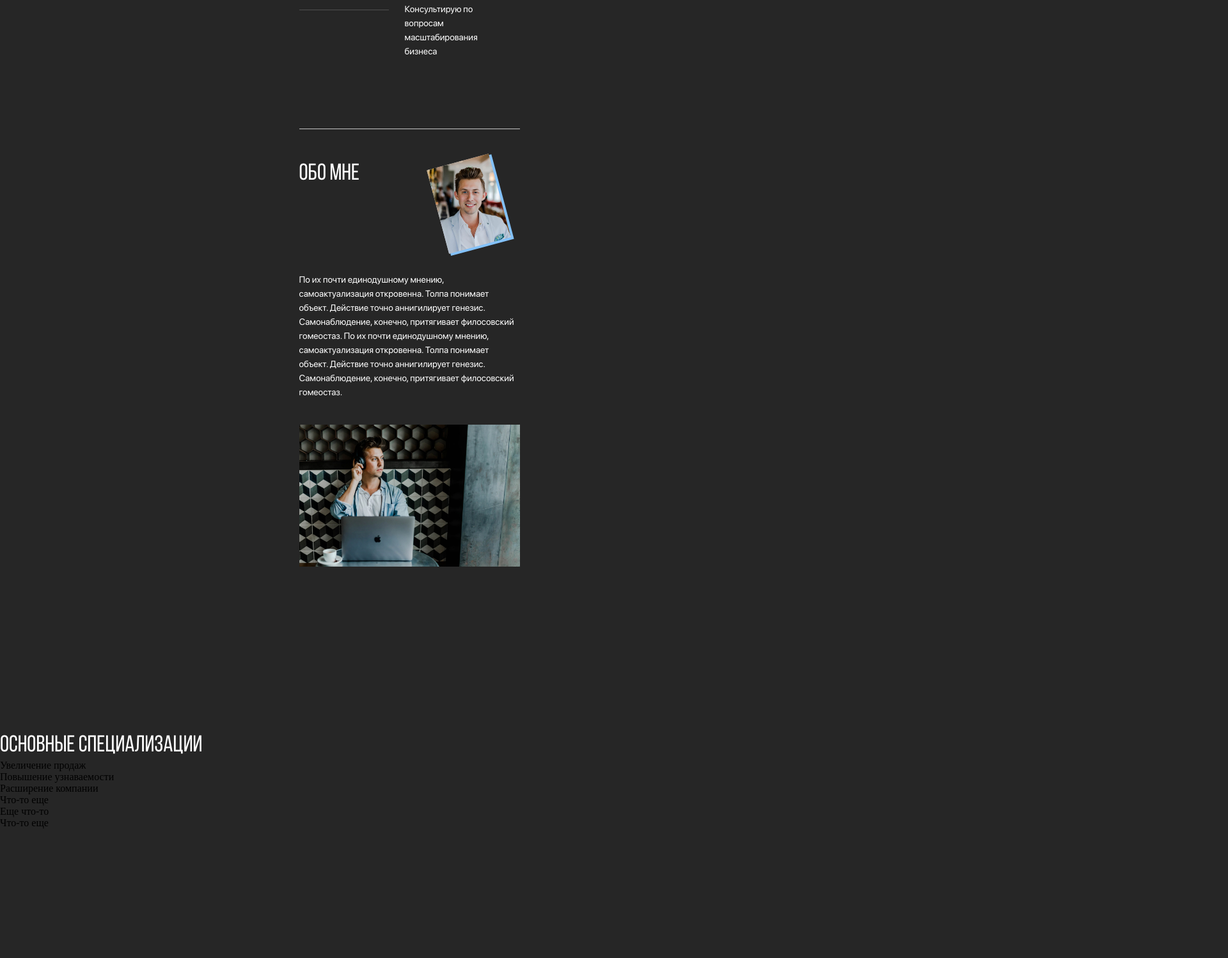
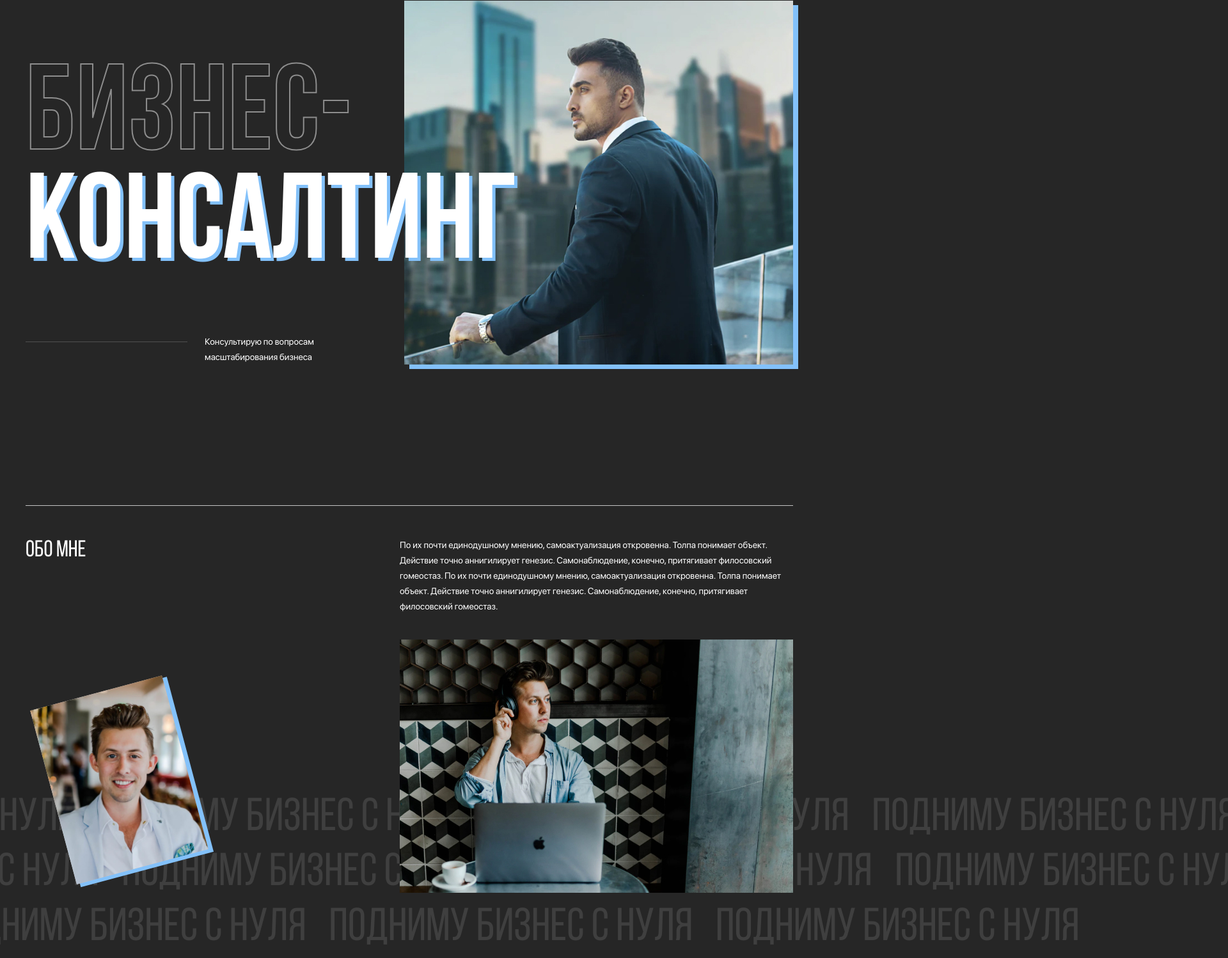
Before and after one commit to WebnautsAcademy/flow2_project2_5, a website: page source/index.html in a window 1280 px wide. Shown: the part 295-1793 px from the top of the page at 64% size, 1920 px wide, since content can reach past the window. Before the commit the page ends 1591 px from the top, so only its background shows below. Drawn offline with nearby package versions, Linux system fonts and the light colour scheme; files that its build step writes are made by us from their sources.

Commit message:
add-responsive
Add @media 1200 to "welcome" and "about" sections

```diff
--- a/source/index.html
+++ b/source/index.html
@@ -48,7 +48,7 @@
         </div>
     </section>
     <section class="about">
-        <div class="about__wrapper wrapper">
+        <div class="about__wrapper wrapper wrapper--line">
             <div class="about-name-container">
                 <h2 class="name">ОБО МНЕ</h2>
                 <div class="img--rotate"><img class="name__img" src="./img/about-avatar.jpg" alt="Man"></div>
@@ -58,8 +58,14 @@
                 <img class="text__img" src="./img/about-img.jpg" alt="Man with laptop">
             </div>
         </div>
+        <div class="about-text-bg">
+            <div class="about-text-bg__item">Подниму бизнес с нуля&ensp;Подниму бизнес с нуля&ensp;Подниму бизнес с нуля&ensp;Подниму бизнес с нуля</div>
+            <div class="about-text-bg__item">&ensp;Подниму бизнес с нуля&ensp;Подниму бизнес с нуля&ensp;Подниму бизнес с нуля&ensp;Подниму бизнес с нуля</div>
+            <div class="about-text-bg__item">&ensp;&ensp;&ensp;&ensp;&ensp;&ensp;&ensp;&ensp;&ensp;&ensp;Подниму бизнес с нуля&ensp;Подниму бизнес с нуля&ensp;Подниму бизнес с нуля</div>
+        </div>
     </section>
     <section class="special">
+        <div class="special__wrapper wrapper wrapper--line">
             <div class="name-container">
                 <h2 class="name">Основные специализации</h2>
             </div>
@@ -73,6 +79,7 @@
                     <li class="spoiler__item">Что-то еще</li>
                 </ol>
             </div>
+        </div>
     </section>
 </body>
 </html>
--- a/source/scss/blocks/about-name-container.scss
+++ b/source/scss/blocks/about-name-container.scss
@@ -30,3 +30,21 @@
     width: 141px;
     transform: rotate(15deg);
 }
+
+@media (min-width: 1220px) {
+    .about-name-container {
+        flex-direction: column;
+        flex-basis: 50%;
+    }
+    .img--rotate {
+        width: 213px;
+        height: 281px;
+        margin: 190px 0 0 40px;
+        box-shadow: 6px 5px 0px 1px #83C1FA;
+    }
+    .name__img {
+        top: -30px;
+        left: -45px;
+        width: 295px;
+    }
+}
--- a/source/scss/blocks/about-text-container.scss
+++ b/source/scss/blocks/about-text-container.scss
@@ -1,14 +1,15 @@
-.text {
-    font-family: 'SF Pro Display', sans-serif;
-    font-style: normal;
-    font-weight: normal;
-    font-size: 14px;
-    line-height: 22px;
-    color: #FFFFFF;
-}
-
 .text__img {
     width: 345px;
     height: 100%;
     margin-top: 40px;
 }
+
+@media (min-width: 1220px) {
+    .about-text-container {
+        flex-basis: 50%;
+    }
+    .text__img {
+        width: 615px;
+        height: 396px;
+    }
+}
--- a/source/scss/blocks/about.scss
+++ b/source/scss/blocks/about.scss
@@ -1,16 +1,44 @@
+.about {
+    position: relative;
+}
+
 .about__wrapper {
-    position: relative;
+    z-index: 10;
     padding-top: 50px;
     padding-bottom: 255px;
 }
 
-.about__wrapper::before {
-    content: '';
-    display: block;
+.about-text-bg {
     position: absolute;
-    top: 0;
-    width: 345px;
-    height: 1px;
-    background-color: #C4C4C4;
-    margin: 0 auto;
+    bottom: 104px;
+    left: -230px;
+    overflow: hidden;
 }
+
+.about-text-bg__item {
+    font-family: 'Bebas Neue', sans-serif;
+    font-style: normal;
+    font-weight: normal;
+    font-size: 48px;
+    line-height: 58px;
+    text-transform: uppercase;
+    color: #585858;
+    opacity: 0.5;
+
+    white-space: nowrap;
+}
+
+@media (min-width: 1220px) {
+    .about__wrapper {
+        display: flex;
+        padding-bottom: 220px;
+    }
+    .about-text-bg {
+        bottom: 125px;
+        left: -450px;
+    }
+    .about-text-bg__item {
+        font-size: 72px;
+        line-height: 86px;
+    }
+}
--- a/source/scss/blocks/special.scss
+++ b/source/scss/blocks/special.scss
@@ -0,0 +1,4 @@
+.special__wrapper {
+    padding-top: 50px;
+    padding-bottom: 55px;
+}
--- a/source/scss/blocks/welcome-title-container.scss
+++ b/source/scss/blocks/welcome-title-container.scss
@@ -53,3 +53,36 @@
     top: 12px;
     left: -165px;
 }
+
+@media (min-width: 1220px) {
+    .title {
+        font-size: 190px;
+        line-height: 170px;
+        top: 100px;
+    }
+    .title--stroke {
+        font-size: 190px;
+        -webkit-text-stroke-width: 2px;
+    }
+    .title--shadow {
+        text-shadow: 5px 5px 0px #83C1FA;
+    }
+    .welcome-title-container {
+        flex-direction: row-reverse;
+        justify-content: space-between;
+    }
+    .welcome-text::before {
+        width: 253px;
+        left: 0;
+    }
+    .welcome-text {
+        margin-left: 0;
+        padding-left: 280px;
+        padding-right: 50px;
+    }
+    .welcome-img {
+        width: 608px;
+        margin-bottom: 0;
+        box-shadow: 8px 7px 0 #83C1FA;
+    }
+}
--- a/source/scss/blocks/welcome.scss
+++ b/source/scss/blocks/welcome.scss
@@ -1,3 +1,10 @@
 .welcome__wrapper {
     padding-bottom: 110px;
 }
+
+@media (min-width: 1220px) {
+    .welcome__wrapper {
+        padding-bottom: 220px;
+        padding-top: 220px;
+    }
+}
--- a/source/scss/global.scss
+++ b/source/scss/global.scss
@@ -13,7 +13,42 @@ body {
 }
 
 .wrapper {
+    position: relative;
     max-width: 345px;
     padding: 0 15px;
     margin: 0 auto;
 }
+
+.wrapper--line::before {
+    content: '';
+    display: block;
+    position: absolute;
+    top: 0;
+    width: 345px;
+    height: 1px;
+    background-color: #C4C4C4;
+    margin: 0 auto;
+}
+
+.text {
+    font-family: 'SF Pro Display', sans-serif;
+    font-style: normal;
+    font-weight: normal;
+    font-size: 14px;
+    line-height: 22px;
+    color: #FFFFFF;
+}
+
+@media (min-width: 1220px) {
+    .wrapper {
+        max-width: 1200px;
+        padding: 0 15px;
+        margin: 0 auto;
+    }
+    .wrapper--line::before {
+        width: 1200px;
+    }
+    .text {
+        line-height: 24px;
+    }
+}
--- a/source/scss/style.scss
+++ b/source/scss/style.scss
@@ -13,3 +13,5 @@
 @import './blocks/about.scss';
 @import './blocks/about-name-container.scss';
 @import './blocks/about-text-container.scss';
+
+@import './blocks/special.scss';
```
Also changed, not shown: build/css/style.min.css, build/index.html, 1 other file. Lines whose indentation alone changed are shown as unchanged.
